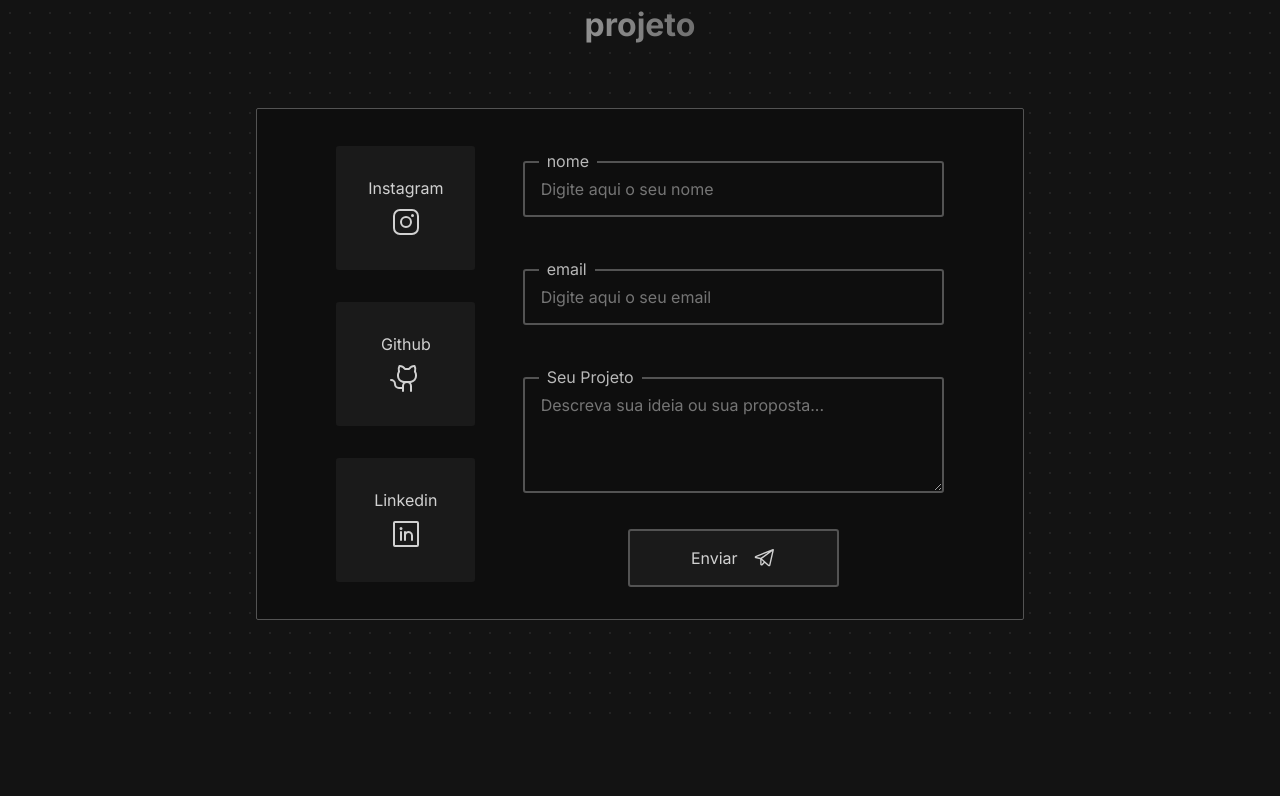
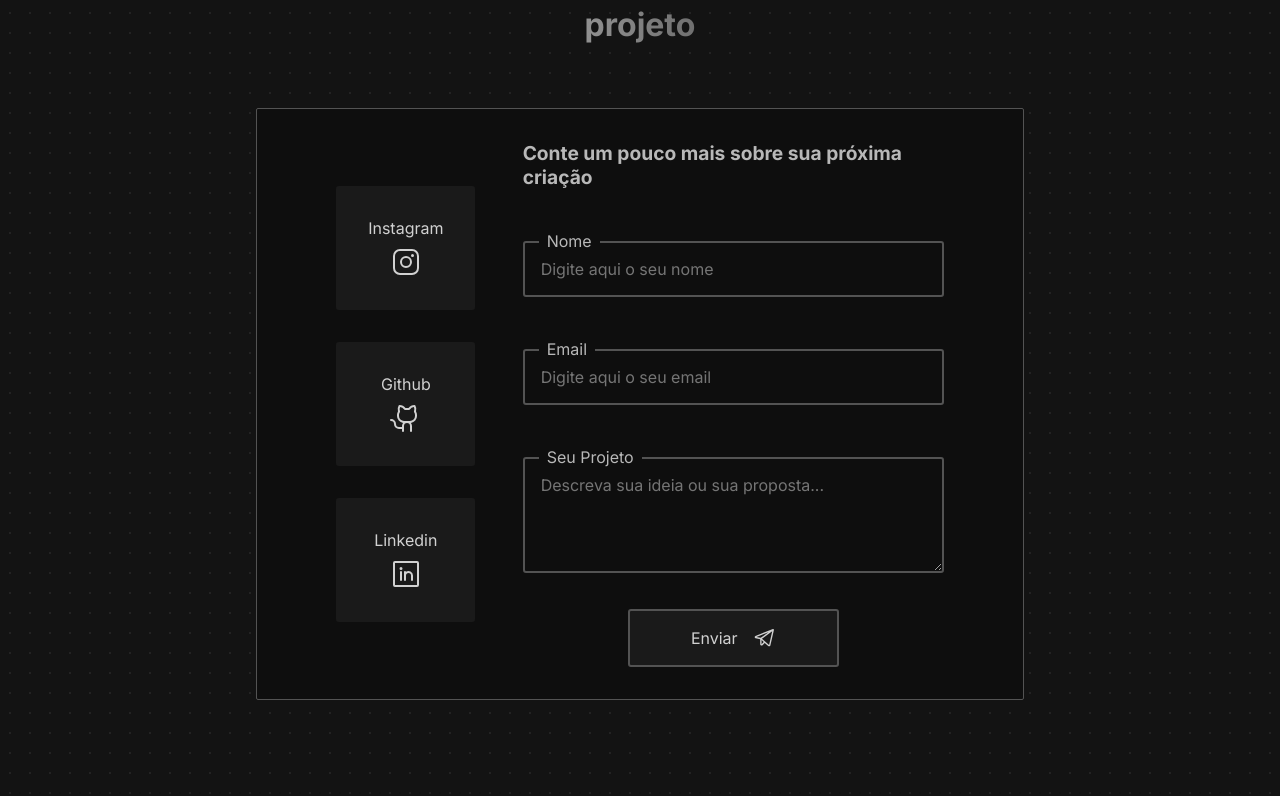
Before and after one commit to DEVLevid/levid-lima-web, a Next.js app: page / in a window 1280 px wide. Shown: the part 2997-3793 px from the top of the page. Before the commit the page ends 3713 px from the top, so only its background shows below. Built offline with nearby package versions, Linux system fonts and the light colour scheme.

Commit message:
feat: Adding title for form component.

```diff
--- a/src/components/contact/contact.tsx
+++ b/src/components/contact/contact.tsx
@@ -56,8 +56,9 @@ export default function Contact() {
           </div>
         </div>
         <form ref={form} onSubmit={sendEmail}>
+          <div className={styles.formTitle}>Conte um pouco mais sobre sua próxima criação</div>
           <div className={styles.nameContainer}>
-            <label htmlFor="">nome</label>
+            <label htmlFor="">Nome</label>
             <input
               required
               type="text"
@@ -66,7 +67,7 @@ export default function Contact() {
             />
           </div>
           <div className={styles.emailContainer}>
-            <label htmlFor="">email</label>
+            <label htmlFor="">Email</label>
             <input
               required
               type="email"
--- a/src/components/contact/styles.module.scss
+++ b/src/components/contact/styles.module.scss
@@ -67,6 +67,12 @@
       align-items: center;
       justify-content: center;
 
+      .formTitle {
+        font-weight: bold;
+        font-size: 1.2rem;
+        padding-bottom: 2rem;
+      }
+
       .nameContainer,
       .emailContainer,
       .projectContainer {
```
